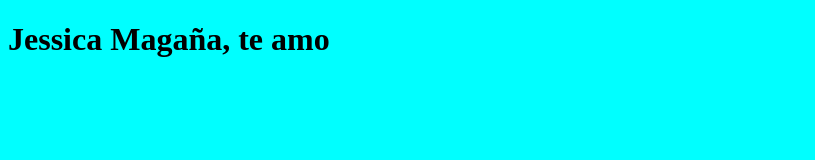
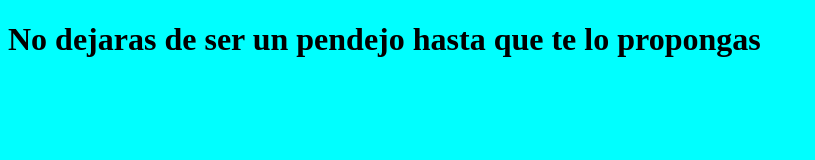
Before and after one commit to JR1234567810/RUBEN-CV, a plain HTML site: page index.html in a window 1280 px wide. Shown: the whole page, without its empty margins (0-815 px from the left). Drawn offline with Linux system fonts and the light colour scheme.

Commit message:
Update index.html

```diff
--- a/index.html
+++ b/index.html
@@ -7,6 +7,6 @@
     <link rel="stylesheet" href="estilos.css">
 </head>
 <body>
-    <h1>Jessica Magaña, te amo</h1>
+    <h1>No dejaras de ser un pendejo hasta que te lo propongas</h1>
 </body>
 </html>
```
